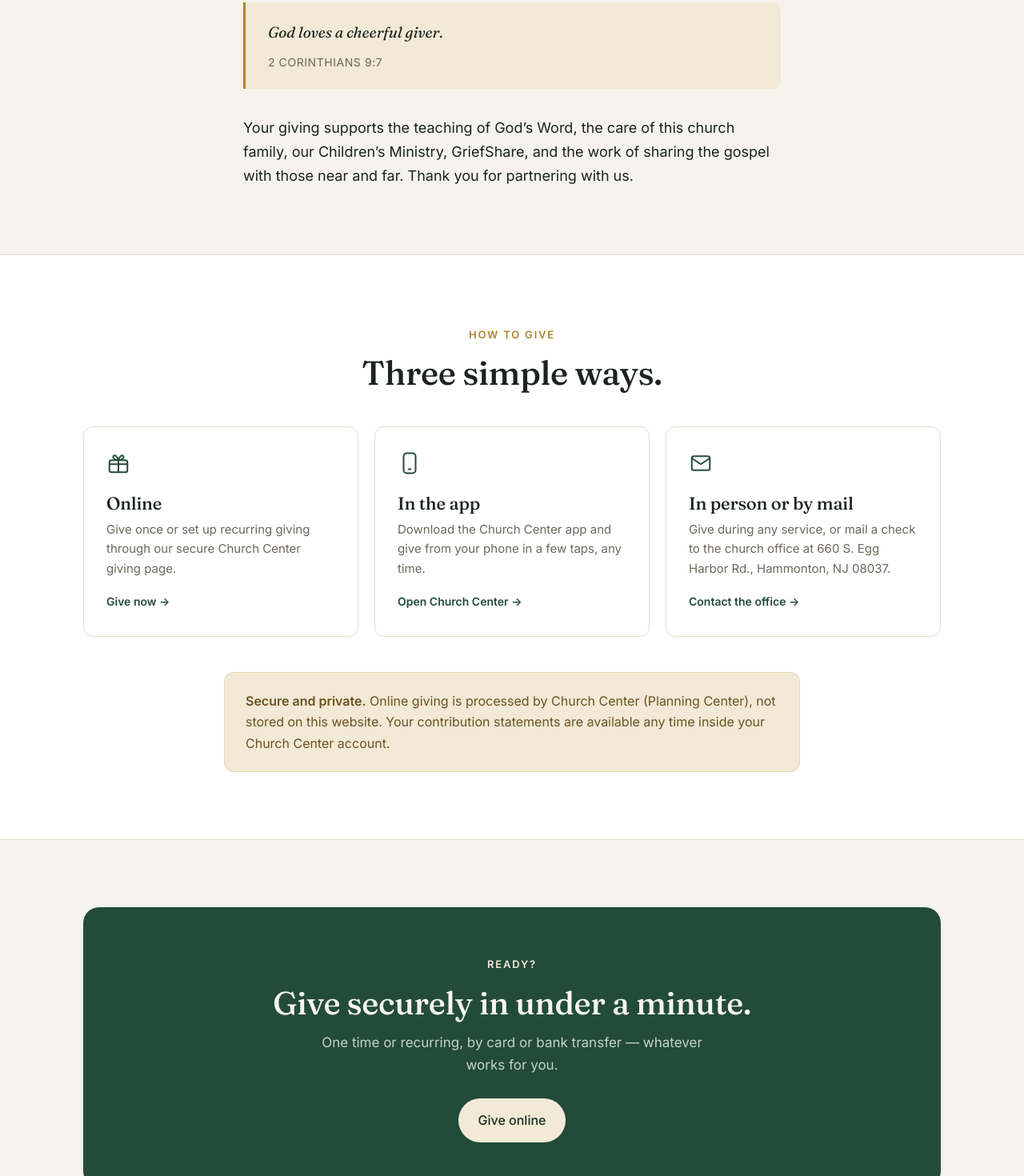
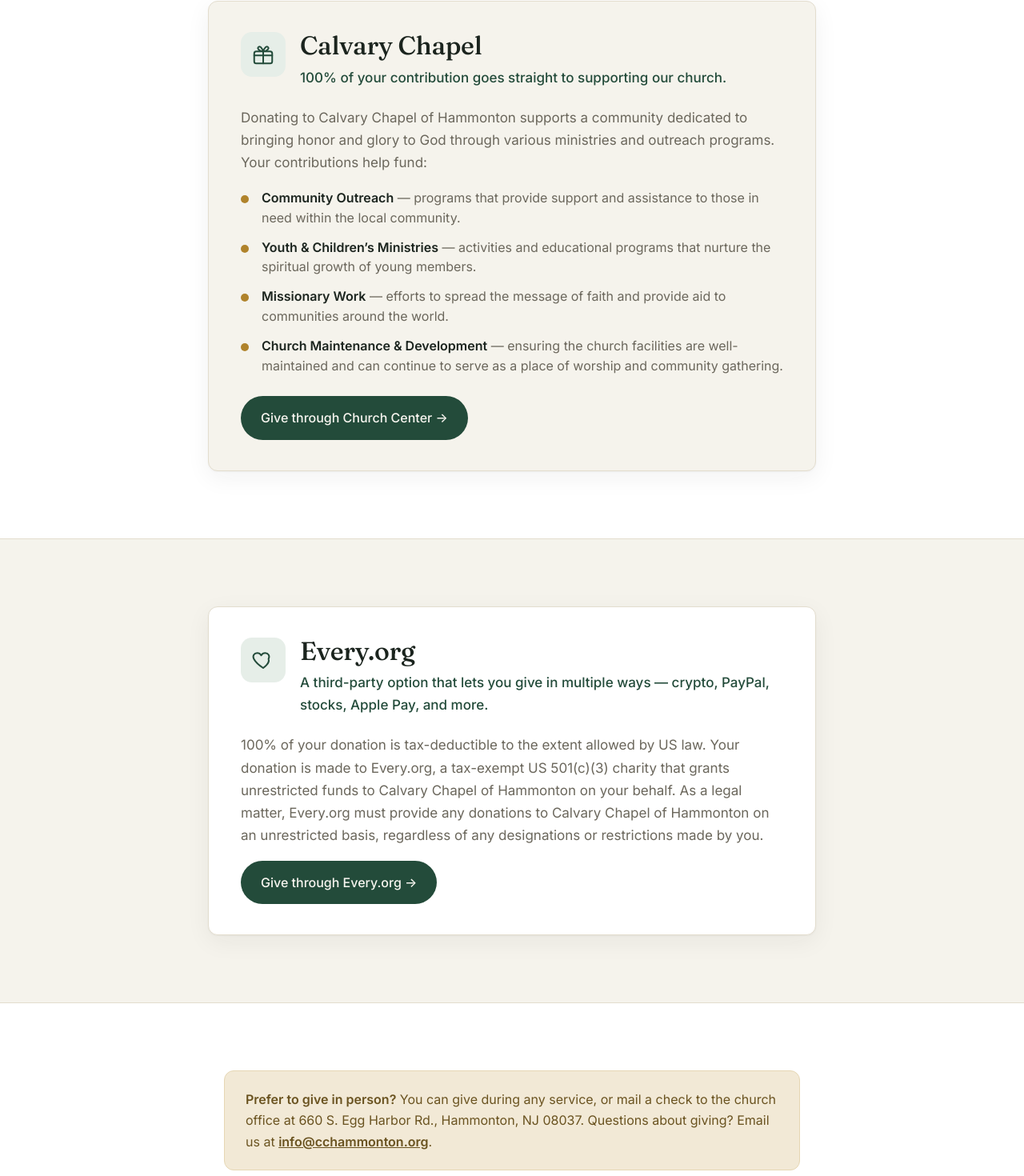
Before and after one commit to KnappBuiltMachines/CalvaryChurch, a Next.js app: page /give in a window 1280 px wide. Shown: the part 639-2109 px from the top of the page at 80% size. Built offline with nearby package versions, Linux system fonts and the light colour scheme.

Commit message:
Add files via upload

```diff
--- a/app/give/page.js
+++ b/app/give/page.js
@@ -1,10 +1,10 @@
-import { churchCenter, site } from "../site";
-import { PageHeader, SectionHead } from "../../components/ui";
-import { IcGift, IcPhoneApp, IcMail } from "../../components/icons";
+import { churchCenter, everyOrgGiving, site } from "../site";
+import { PageHeader } from "../../components/ui";
+import { IcGift, IcHeart } from "../../components/icons";
 
 export const metadata = {
   title: "Give",
-  description: "Give securely to Calvary Chapel of Hammonton online, through the Church Center app, or in person.",
+  description: "Give to Calvary Chapel of Hammonton \u2014 100% of your gift supports the church, or give through Every.org by crypto, PayPal, stocks, Apple Pay, and more.",
 };
 
 export default function Give() {
@@ -13,62 +13,70 @@
       <PageHeader
         eyebrow="Give"
         title="Generosity that changes lives."
-        lead="Everything we have is a gift. Giving is how we say thank you — and how ministry happens here in Hammonton and far beyond."
+        lead="Everything we have is a gift. Giving is how ministry happens here in Hammonton and far beyond. Choose the option that works best for you below."
       />
 
-      <section className="section">
-        <div className="wrap prose">
-          <blockquote>
-            <p>God loves a cheerful giver.</p>
-            <span className="ref">2 Corinthians 9:7</span>
-          </blockquote>
-          <p>
-            Your giving supports the teaching of God&rsquo;s Word, the care of this church family, our
-            Children&rsquo;s Ministry, GriefShare, and the work of sharing the gospel with those near
-            and far. Thank you for partnering with us.
-          </p>
-        </div>
-      </section>
-
+      {/* OPTION 1 — Church Center (white) */}
       <section className="section section-alt">
         <div className="wrap">
-          <SectionHead center eyebrow="How to give" title="Three simple ways." />
-          <div className="connect-grid">
-            <a className="connect-card" href={churchCenter.giving}>
+          <div className="give-option">
+            <div className="give-option-head">
               <span className="ic"><IcGift width={30} height={30} /></span>
-              <h3>Online</h3>
-              <p>Give once or set up recurring giving through our secure Church Center giving page.</p>
-              <span className="go">Give now &rarr;</span>
+              <div>
+                <h2>Calvary Chapel</h2>
+                <p className="give-lede">100% of your contribution goes straight to supporting our church.</p>
+              </div>
+            </div>
+            <p>
+              Donating to Calvary Chapel of Hammonton supports a community dedicated to bringing honor
+              and glory to God through various ministries and outreach programs. Your contributions
+              help fund:
+            </p>
+            <ul className="give-funds">
+              <li><strong>Community Outreach</strong> &mdash; programs that provide support and assistance to those in need within the local community.</li>
+              <li><strong>Youth &amp; Children&rsquo;s Ministries</strong> &mdash; activities and educational programs that nurture the spiritual growth of young members.</li>
+              <li><strong>Missionary Work</strong> &mdash; efforts to spread the message of faith and provide aid to communities around the world.</li>
+              <li><strong>Church Maintenance &amp; Development</strong> &mdash; ensuring the church facilities are well-maintained and can continue to serve as a place of worship and community gathering.</li>
+            </ul>
+            <a href={churchCenter.giving} className="btn btn-primary" target="_blank" rel="noopener noreferrer">
+              Give through Church Center &rarr;
             </a>
-            <a className="connect-card" href={churchCenter.home}>
-              <span className="ic"><IcPhoneApp width={30} height={30} /></span>
-              <h3>In the app</h3>
-              <p>Download the Church Center app and give from your phone in a few taps, any time.</p>
-              <span className="go">Open Church Center &rarr;</span>
-            </a>
-            <a className="connect-card" href={`mailto:${site.email}`}>
-              <span className="ic"><IcMail width={30} height={30} /></span>
-              <h3>In person or by mail</h3>
-              <p>Give during any service, or mail a check to the church office at {site.address.line1}, {site.address.line2}.</p>
-              <span className="go">Contact the office &rarr;</span>
-            </a>
-          </div>
-
-          <div className="note" style={{ marginTop: 44 }}>
-            <strong>Secure and private.</strong> Online giving is processed by Church Center (Planning
-            Center), not stored on this website. Your contribution statements are available any time
-            inside your Church Center account.
           </div>
         </div>
       </section>
 
+      {/* OPTION 2 — Every.org (cream) */}
       <section className="section">
         <div className="wrap">
-          <div className="give">
-            <span className="eyebrow">Ready?</span>
-            <h2>Give securely in under a minute.</h2>
-            <p>One time or recurring, by card or bank transfer &mdash; whatever works for you.</p>
-            <a href={churchCenter.giving} className="btn">Give online</a>
+          <div className="give-option">
+            <div className="give-option-head">
+              <span className="ic"><IcHeart width={30} height={30} /></span>
+              <div>
+                <h2>Every.org</h2>
+                <p className="give-lede">A third-party option that lets you give in multiple ways &mdash; crypto, PayPal, stocks, Apple Pay, and more.</p>
+              </div>
+            </div>
+            <p>
+              100% of your donation is tax-deductible to the extent allowed by US law. Your donation is
+              made to Every.org, a tax-exempt US 501(c)(3) charity that grants unrestricted funds to
+              Calvary Chapel of Hammonton on your behalf. As a legal matter, Every.org must provide any
+              donations to Calvary Chapel of Hammonton on an unrestricted basis, regardless of any
+              designations or restrictions made by you.
+            </p>
+            <a href={everyOrgGiving} className="btn btn-primary" target="_blank" rel="noopener noreferrer">
+              Give through Every.org &rarr;
+            </a>
+          </div>
+        </div>
+      </section>
+
+      {/* IN PERSON / BY MAIL (white) */}
+      <section className="section section-alt">
+        <div className="wrap">
+          <div className="note">
+            <strong>Prefer to give in person?</strong> You can give during any service, or mail a check
+            to the church office at {site.address.line1}, {site.address.line2}. Questions about giving?
+            Email us at <a href={`mailto:${site.email}`}>{site.email}</a>.
           </div>
         </div>
       </section>
--- a/app/globals.css
+++ b/app/globals.css
@@ -373,6 +373,38 @@
   border: 1px solid #E6D7B4; border-radius: var(--radius); padding: 22px 26px;
   font-size: 16px; color: #6A5320;
 }
+.note a { color: #6A5320; font-weight: 600; text-decoration: underline; }
+
+/* ---------- Giving options ---------- */
+.give-option {
+  max-width: 760px; margin: 0 auto;
+  background: var(--surface); border: 1px solid var(--border);
+  border-radius: var(--radius); padding: 38px 40px;
+  box-shadow: var(--shadow);
+}
+.section-alt .give-option { background: var(--paper); }
+.give-option-head { display: flex; align-items: flex-start; gap: 18px; margin-bottom: 22px; }
+.give-option-head .ic {
+  flex: none; width: 56px; height: 56px; border-radius: 14px;
+  display: grid; place-items: center;
+  background: var(--pine-soft); color: var(--pine);
+}
+.give-option-head h2 { font-size: clamp(24px, 3.2vw, 32px); margin: 0; color: var(--ink); }
+.give-lede { margin: 8px 0 0; font-size: 17px; color: var(--pine); font-weight: 500; }
+.give-option > p { font-size: 17px; color: var(--muted); margin: 0 0 18px; }
+.give-funds { list-style: none; margin: 0 0 26px; padding: 0; display: grid; gap: 12px; }
+.give-funds li {
+  position: relative; padding-left: 26px; font-size: 16px; color: var(--muted); line-height: 1.55;
+}
+.give-funds li::before {
+  content: ""; position: absolute; left: 0; top: 9px;
+  width: 10px; height: 10px; border-radius: 50%; background: var(--gold);
+}
+.give-funds strong { color: var(--ink); }
+@media (max-width: 560px) {
+  .give-option { padding: 30px 24px; }
+  .give-option-head { flex-direction: column; gap: 14px; }
+}
 
 @media (max-width: 900px) {
   .drop { position: static; transform: none; opacity: 1; visibility: visible; box-shadow: none; border: 0; background: transparent; padding: 0 0 0 14px; min-width: 0; }
--- a/app/site.js
+++ b/app/site.js
@@ -50,6 +50,10 @@
   },
   registrationsIndex: `${CC}/registrations/events`,
 };
+
+// Third-party giving option (crypto, PayPal, stocks, Apple Pay, etc.)
+export const everyOrgGiving =
+  "https://www.every.org/calvary-chapel-of-hammonton?utm_campaign=donate-link#/donate/bank";
 
 // =============================================================================
 //  ★ OPEN REGISTRATIONS — edit this list when sign-ups change
--- a/components/Nav.js
+++ b/components/Nav.js
@@ -5,7 +5,6 @@
 import { site } from "../app/site";
 
 const LINKS = [
-  { href: "/visit", label: "Plan a visit" },
   { href: "/about", label: "About", children: [
     { href: "/about", label: "Who we are" },
     { href: "/beliefs", label: "Statement of faith" },
```
